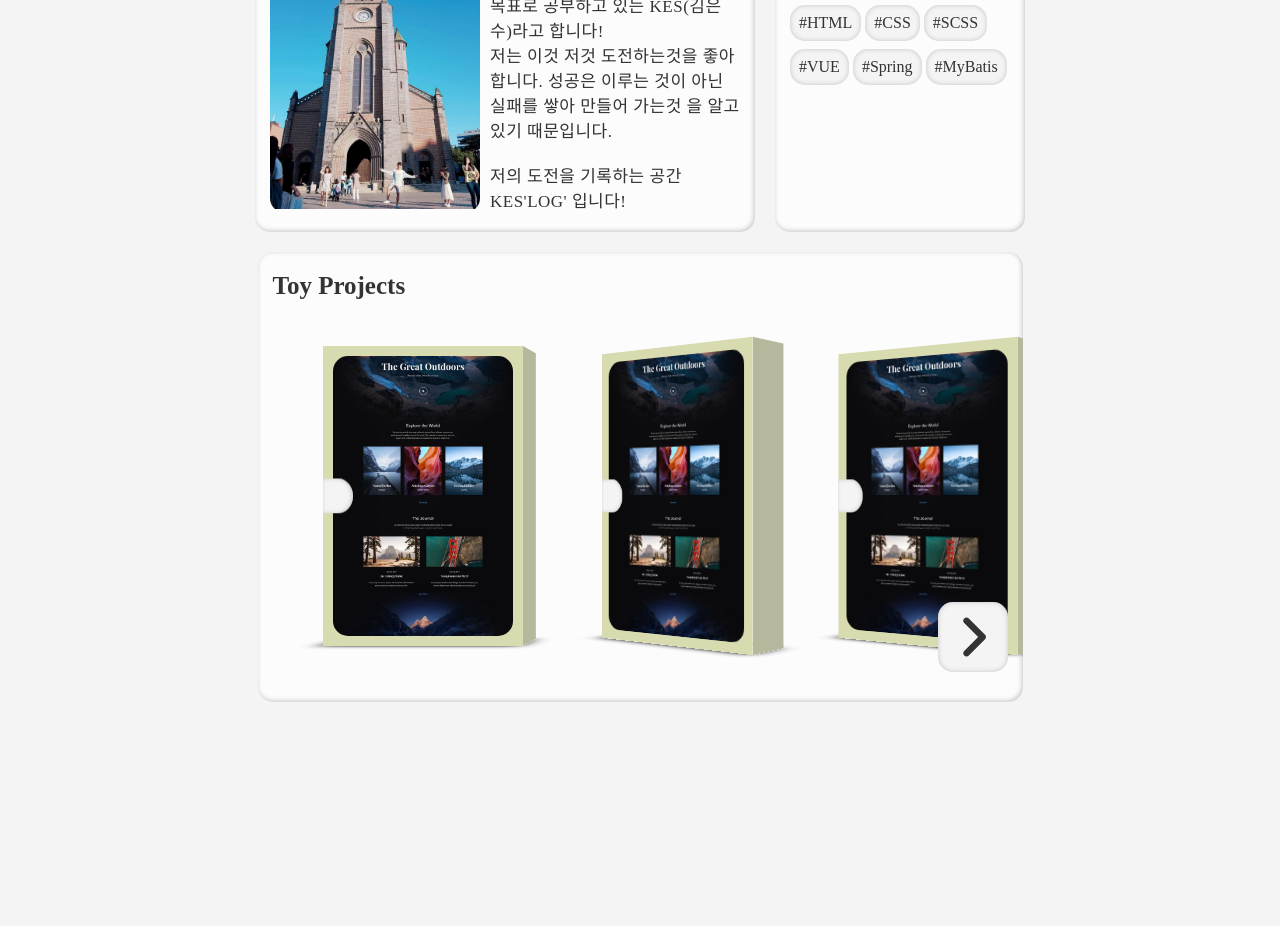
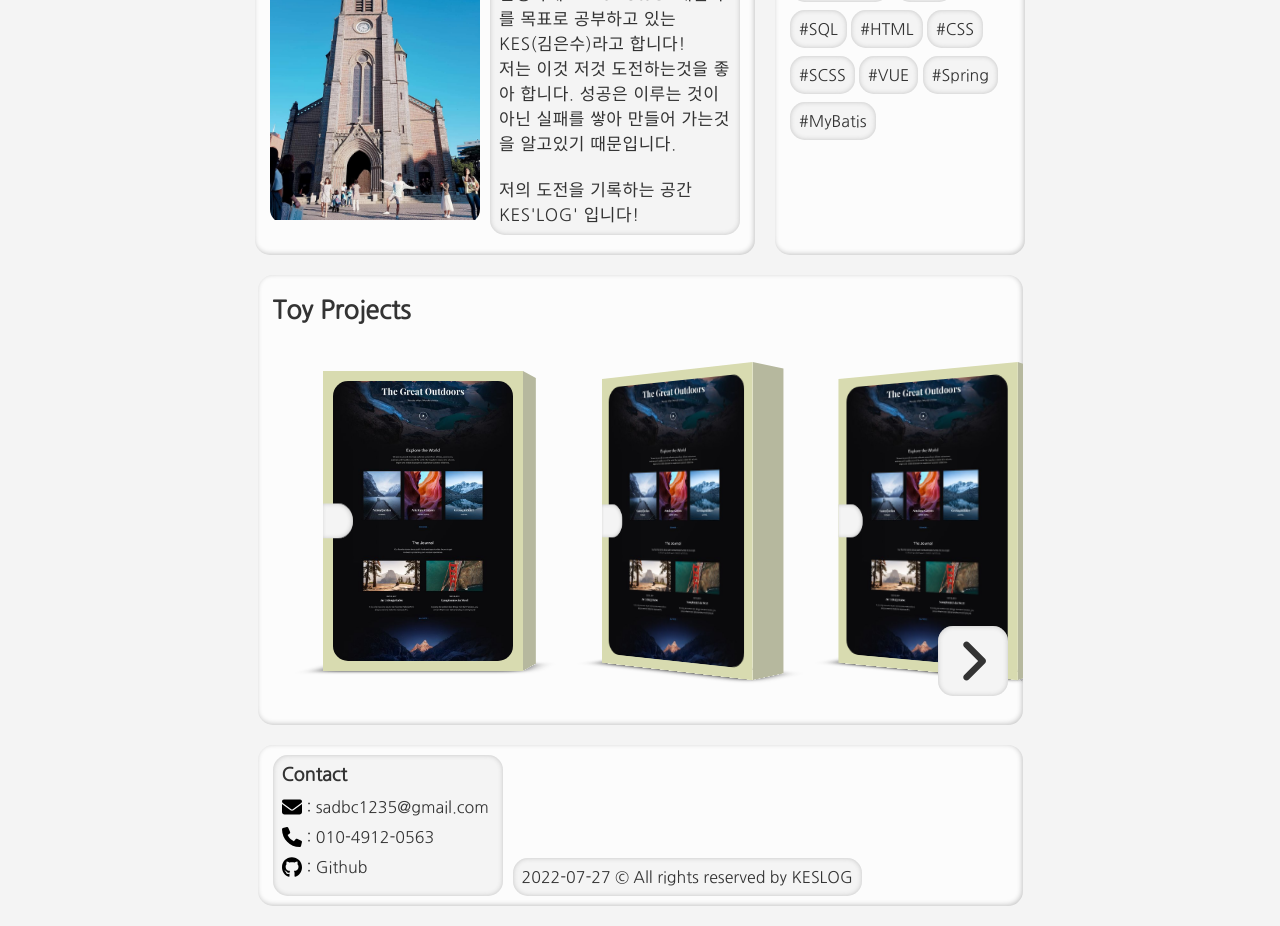
Before and after one commit to sadbc1235/keslog, a website: page index.html in a window 1280 px wide. Shown: the part 161-1087 px from the top of the page. Before the commit the page ends 883 px from the top, so only its background shows below. Drawn offline with Linux system fonts and the light colour scheme.

Commit message:
add footer

```diff
--- a/css/reset.css
+++ b/css/reset.css
@@ -1,8 +1,11 @@
+@import url('https://fonts.googleapis.com/css2?family=Nanum+Gothic&display=swap');
+
 * {
   margin: 0;
   padding: 0;
   box-sizing: border-box;
   color: #333;
+  font-family: 'Nanum Gothic', sans-serif;
 }
 body {
   background-color: #f4f4f4;
--- a/index.html
+++ b/index.html
@@ -53,7 +53,7 @@
         </div>
         <div class="introText">
           <h3>Hi! I'm KES.</h3>
-          <P>
+          <P class="module--reverse">
             안녕하세요! Full Stack 개발자를 목표로 공부하고 있는 KES(김은수)라고 합니다! <br>
             저는 이것 저것 도전하는것을 좋아 합니다. 성공은 이루는 것이 아닌 실패를 쌓아 만들어 가는것 을 알고있기 때문입니다. <br>
             <br>
@@ -127,5 +127,42 @@
       </div>
     </article>
   </section>
+
+  <footer class="content">
+    <div class="footerInner module">
+      <div class="contactBox module--reverse">
+        <h4>Contact</h4>
+        <ul>
+          <li>
+            <span class="contactIcon">
+              <svg viewBox="0 0 512 512">
+                <path d="M464 64C490.5 64 512 85.49 512 112C512 127.1 504.9 141.3 492.8 150.4L275.2 313.6C263.8 322.1 248.2 322.1 236.8 313.6L19.2 150.4C7.113 141.3 0 127.1 0 112C0 85.49 21.49 64 48 64H464zM217.6 339.2C240.4 356.3 271.6 356.3 294.4 339.2L512 176V384C512 419.3 483.3 448 448 448H64C28.65 448 0 419.3 0 384V176L217.6 339.2z"/>
+              </svg>
+            </span>
+            <p> : sadbc1235@gmail.com</p>
+          </li>
+          <li>
+            <span class="contactIcon">
+              <svg viewBox="0 0 512 512">
+                <path d="M511.2 387l-23.25 100.8c-3.266 14.25-15.79 24.22-30.46 24.22C205.2 512 0 306.8 0 54.5c0-14.66 9.969-27.2 24.22-30.45l100.8-23.25C139.7-2.602 154.7 5.018 160.8 18.92l46.52 108.5c5.438 12.78 1.77 27.67-8.98 36.45L144.5 207.1c33.98 69.22 90.26 125.5 159.5 159.5l44.08-53.8c8.688-10.78 23.69-14.51 36.47-8.975l108.5 46.51C506.1 357.2 514.6 372.4 511.2 387z"/>
+              </svg>
+            </span>
+            <p> : 010-4912-0563</p>
+          </li>
+          <li>
+            <span class="contactIcon">
+              <svg viewBox="0 0 496 512">
+                <path d="M165.9 397.4c0 2-2.3 3.6-5.2 3.6-3.3.3-5.6-1.3-5.6-3.6 0-2 2.3-3.6 5.2-3.6 3-.3 5.6 1.3 5.6 3.6zm-31.1-4.5c-.7 2 1.3 4.3 4.3 4.9 2.6 1 5.6 0 6.2-2s-1.3-4.3-4.3-5.2c-2.6-.7-5.5.3-6.2 2.3zm44.2-1.7c-2.9.7-4.9 2.6-4.6 4.9.3 2 2.9 3.3 5.9 2.6 2.9-.7 4.9-2.6 4.6-4.6-.3-1.9-3-3.2-5.9-2.9zM244.8 8C106.1 8 0 113.3 0 252c0 110.9 69.8 205.8 169.5 239.2 12.8 2.3 17.3-5.6 17.3-12.1 0-6.2-.3-40.4-.3-61.4 0 0-70 15-84.7-29.8 0 0-11.4-29.1-27.8-36.6 0 0-22.9-15.7 1.6-15.4 0 0 24.9 2 38.6 25.8 21.9 38.6 58.6 27.5 72.9 20.9 2.3-16 8.8-27.1 16-33.7-55.9-6.2-112.3-14.3-112.3-110.5 0-27.5 7.6-41.3 23.6-58.9-2.6-6.5-11.1-33.3 2.6-67.9 20.9-6.5 69 27 69 27 20-5.6 41.5-8.5 62.8-8.5s42.8 2.9 62.8 8.5c0 0 48.1-33.6 69-27 13.7 34.7 5.2 61.4 2.6 67.9 16 17.7 25.8 31.5 25.8 58.9 0 96.5-58.9 104.2-114.8 110.5 9.2 7.9 17 22.9 17 46.4 0 33.7-.3 75.4-.3 83.6 0 6.5 4.6 14.4 17.3 12.1C428.2 457.8 496 362.9 496 252 496 113.3 383.5 8 244.8 8zM97.2 352.9c-1.3 1-1 3.3.7 5.2 1.6 1.6 3.9 2.3 5.2 1 1.3-1 1-3.3-.7-5.2-1.6-1.6-3.9-2.3-5.2-1zm-10.8-8.1c-.7 1.3.3 2.9 2.3 3.9 1.6 1 3.6.7 4.3-.7.7-1.3-.3-2.9-2.3-3.9-2-.6-3.6-.3-4.3.7zm32.4 35.6c-1.6 1.3-1 4.3 1.3 6.2 2.3 2.3 5.2 2.6 6.5 1 1.3-1.3.7-4.3-1.3-6.2-2.2-2.3-5.2-2.6-6.5-1zm-11.4-14.7c-1.6 1-1.6 3.6 0 5.9 1.6 2.3 4.3 3.3 5.6 2.3 1.6-1.3 1.6-3.9 0-6.2-1.4-2.3-4-3.3-5.6-2z"/>
+              </svg>
+            </span>
+            <p><a href="https://github.com/sadbc1235" target="_blank"> : Github</a></p>
+          </li>
+        </ul>
+      </div>
+      <div class="copy module--reverse">
+        2022-07-27 &COPY; All rights reserved by KESLOG
+      </div>
+    </div>
+  </footer>
 </body>
 </html>
--- a/scss/main.scss
+++ b/scss/main.scss
@@ -63,6 +63,18 @@ header {
   }
 
   .logoBox {
+    height: 50px;
+    display: flex;
+    justify-content: center;
+    align-items: center;
+    font-size: 20px;
+    cursor: pointer;
+  }
+
+  .contactBtn {
+    position: absolute;
+    top: 10px;
+    right: 70px;
     height: 50px;
     display: flex;
     justify-content: center;
@@ -147,6 +159,7 @@ nav.menuBox {
 
         h3 {
           font-size: 25px;
+          margin-bottom: 10px;
         }
         p {
           padding-top: 10px;
@@ -304,6 +317,46 @@ nav.menuBox {
 
 }
 
+footer {
+  margin-bottom: 0;
+
+  .footerInner {
+    width: 765px;
+    display: flex;
+    align-items: flex-end;
+    flex-wrap: wrap;
+
+    .contactBox {
+      width: 230px;
+
+      h4 {
+        font-size: 18px;
+        margin-bottom: 10px;
+      }
+
+      ul {
+        width: 100%;
+
+        li {
+          display: flex;
+          align-items: center;
+          margin-bottom: 10px;
+          span {
+            display: inline-block;
+            width: 20px;
+            height: 20px;
+            margin-right: 5px;
+          }
+        }
+      }
+    }
+    .copy {
+      display: inline-block;
+      margin-left: 10px;
+    }
+  }
+}
+
 @media screen and (min-width: 320px) and (max-width: 799px) {
   .contentBox {
     .introduce {
@@ -323,6 +376,18 @@ nav.menuBox {
       width: 500px;
     }
 
+  }
+  footer {
+
+    .footerInner {
+      width: 500px;
+      justify-content: center;
+
+      .copy {
+        margin-left: 0;
+        margin-top: 10px;
+      }
+    }
   }
 }
 
@@ -345,4 +410,10 @@ nav.menuBox {
       width: 90%;
     }
   }
+  footer {
+
+    .footerInner {
+      width: 90%;
+    }
+  }
 }
```
Also changed, not shown: css/main.css, 1 other file.
